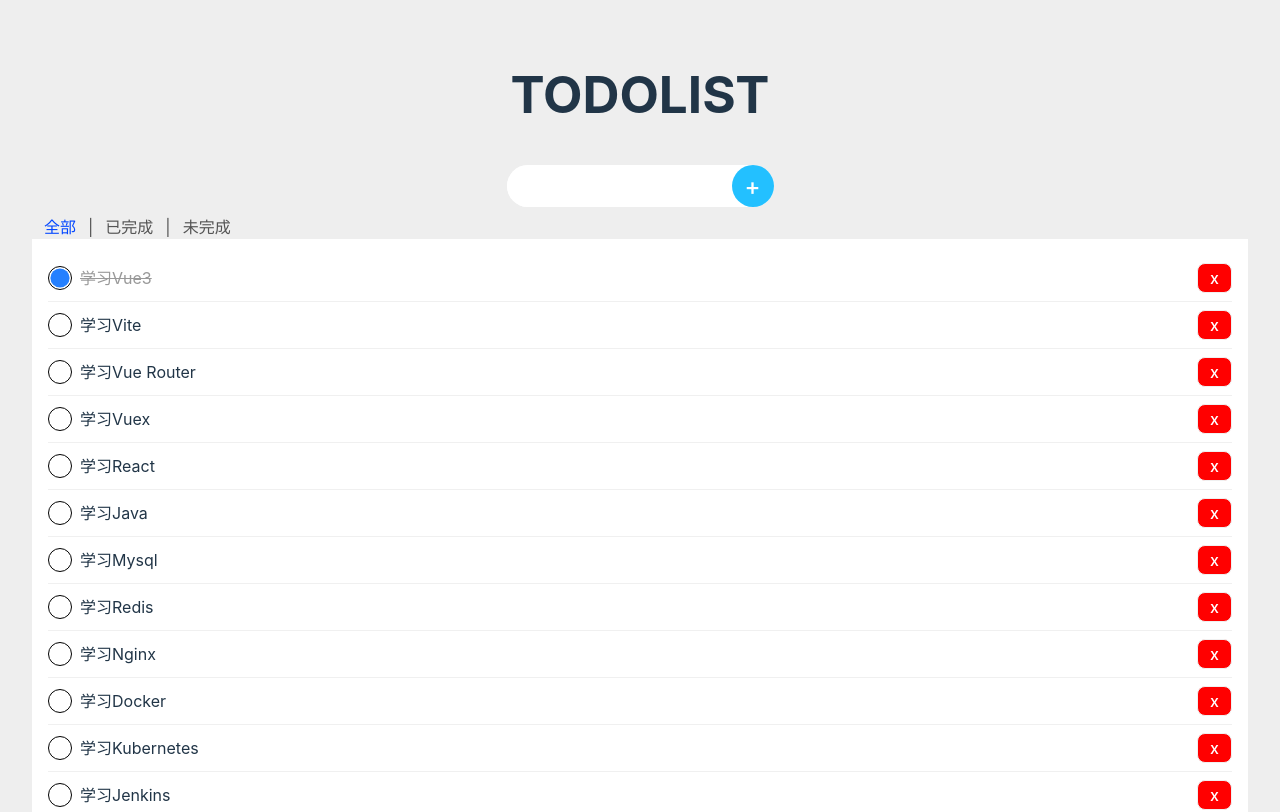
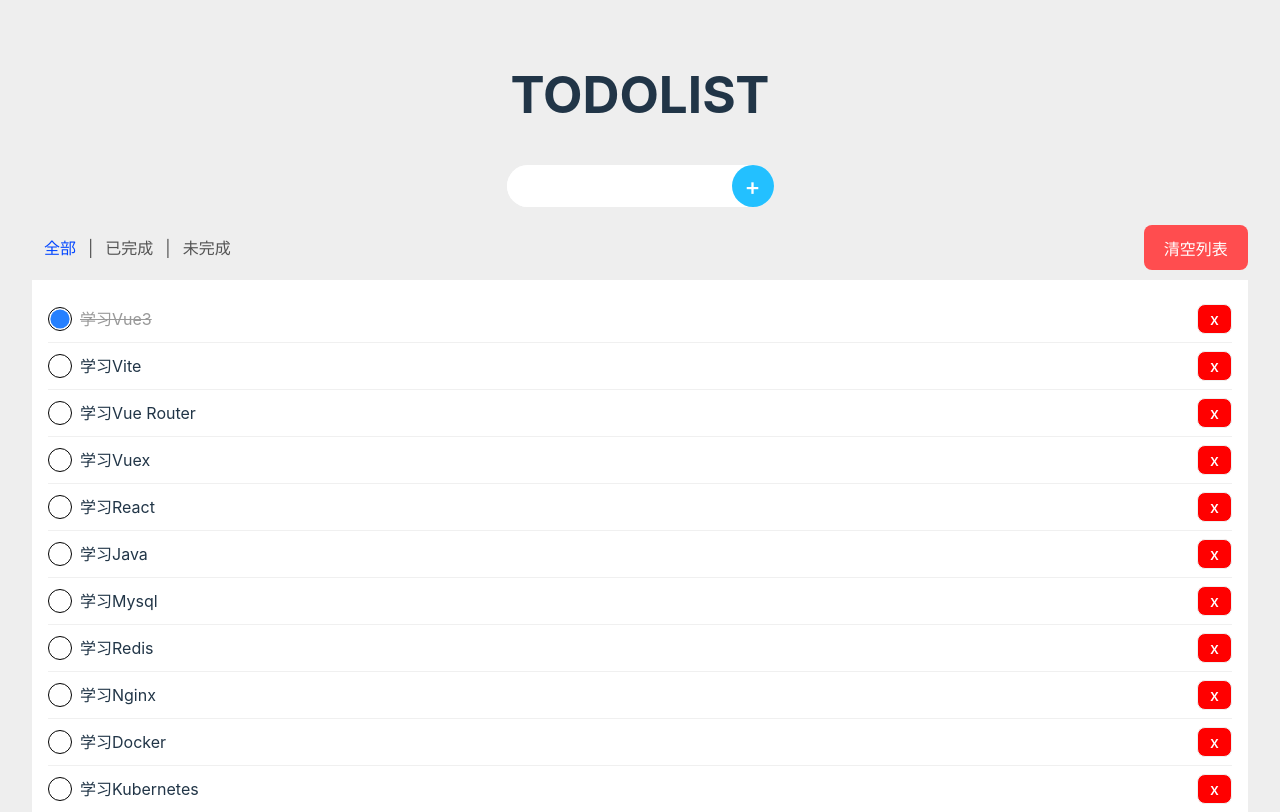
Before and after one commit to WhiteLearningSpace/vue-todo-demo, a Vue app: page / in a window 1280 px wide. Shown: the top 812 px of the page. Built offline with nearby package versions, Linux system fonts and the light colour scheme.

Commit message:
remove all, clear add item input

```diff
--- a/src/App.vue
+++ b/src/App.vue
@@ -5,7 +5,7 @@
 import {useTodo} from "./hooks/useTodo.ts";
 import {useFilteredTodo} from "./hooks/useFilteredTodo.ts";
 
-const {todos, addTodo, removeTodo, toggleTodo} = useTodo();
+const {todos, addTodo, removeTodo, toggleTodo, removeAll} = useTodo();
 
 const {stateFilter, filteredTodos} = useFilteredTodo(todos);
 
@@ -15,7 +15,7 @@
   <div>
     <h1>TODOLIST</h1>
     <todo-add @add-todo="addTodo"/>
-    <todo-filter v-model="stateFilter"/>
+    <todo-filter v-model="stateFilter" @remove-all="removeAll"/>
     <todo-list :todos="filteredTodos" @remove-todo="removeTodo" @toggle-todo="toggleTodo"/>
   </div>
 </template>
--- a/src/components/TodoAdd.vue
+++ b/src/components/TodoAdd.vue
@@ -14,6 +14,7 @@
     return;
   }
   emits('addTodo', text.value);
+  text.value = "";
 }
 
 
--- a/src/components/TodoFilter.vue
+++ b/src/components/TodoFilter.vue
@@ -2,9 +2,14 @@
 
 const stateFilter = defineModel();
 
+const emits = defineEmits<{
+  removeAll: [],
+}>();
+
 </script>
 
 <template>
+  <div class="container">
     <div id="state-radios">
       <label>
         <input type="radio" name="state" value="all" v-model="stateFilter">
@@ -21,9 +26,19 @@
         <span>未完成</span>
       </label>
     </div>
+
+    <button id="remove-all-btn" @click="emits('removeAll')">清空列表</button>
+  </div>
 </template>
 
 <style scoped>
+.container {
+  display: flex;
+  align-items: center;
+  justify-content: space-between;
+  margin: 10px 0;
+}
+
 #state-radios {
   display: flex;
   color: #545454;
@@ -41,4 +56,9 @@
 #state-radios input:checked + span {
   color: #0045ff;
 }
+
+#remove-all-btn {
+  background-color: #ff4d4f;
+  color: white;
+}
 </style>
--- a/src/hooks/useTodo.ts
+++ b/src/hooks/useTodo.ts
@@ -30,6 +30,14 @@
      */
     const removeTodo = (id: number) => {
         todos.value = todos.value.filter(todo => todo.id !== id);
+        localStorage.setItem('todos', JSON.stringify(todos.value));
+    }
+
+    /**
+     * 删除所有事项
+     */
+    const removeAll = () => {
+        todos.value = [];
         localStorage.setItem('todos', JSON.stringify(todos.value));
     }
 
@@ -73,7 +81,8 @@
         todos,
         addTodo,
         removeTodo,
-        toggleTodo
+        toggleTodo,
+        removeAll,
     }
 }
 
```
Lines whose indentation alone changed are shown as unchanged.
